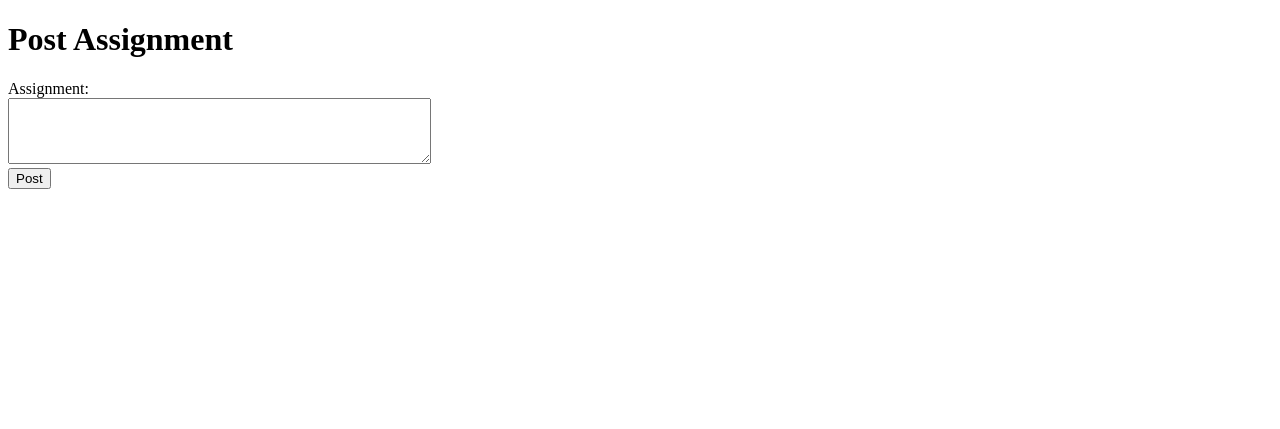
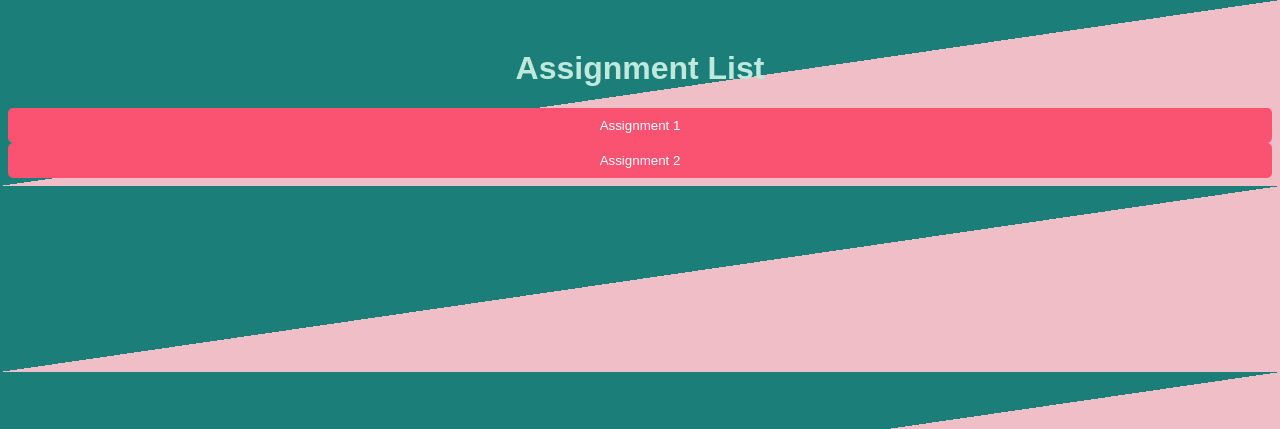
Before and after one commit to m-RaihanUrRashid/Notice-Board, a PHP site: page /Teacher/PostAssignment.php in a window 1280 px wide. Shown: the top 429 px of the page. Run offline with PHP 8.4, Linux system fonts and the light colour scheme.

Commit message:
stylised my pages
finished front end

```diff
--- a/Teacher/Assignment.php
+++ b/Teacher/Assignment.php
@@ -4,6 +4,7 @@
     <meta charset="UTF-8">
     <meta name="viewport" content="width=device-width, initial-scale=1.0">
     <title>Assignment Details</title>
+    <link rel="stylesheet"  href="../styles.css">
 </head>
 <body>
     <h1>Assignment Details</h1>
--- a/Teacher/AssignmentList.php
+++ b/Teacher/AssignmentList.php
@@ -4,6 +4,7 @@
     <meta charset="UTF-8">
     <meta name="viewport" content="width=device-width, initial-scale=1.0">
     <title>Assignment List</title>
+    <link rel="stylesheet"  href="../styles.css">
 </head>
 <body>
     <h1>Assignment List</h1>
--- a/Teacher/Class.php
+++ b/Teacher/Class.php
@@ -4,6 +4,7 @@
     <meta charset="UTF-8">
     <meta name="viewport" content="width=device-width, initial-scale=1.0">
     <title>Classroom [1]</title>
+    <link rel="stylesheet"  href="../styles.css">
 </head>
 <body>
     <h1>Classroom [1]</h1>
--- a/Teacher/ClassList.php
+++ b/Teacher/ClassList.php
@@ -4,6 +4,7 @@
     <meta charset="UTF-8">
     <meta name="viewport" content="width=device-width, initial-scale=1.0">
     <title>Teacher Dashboard</title>
+    <link rel="stylesheet"  href="../styles.css">
 </head>
 <body>
     <h1>Welcome, [Teacher Name]</h1>
--- a/Teacher/MakeAnnouncement.php
+++ b/Teacher/MakeAnnouncement.php
@@ -4,6 +4,7 @@
     <meta charset="UTF-8">
     <meta name="viewport" content="width=device-width, initial-scale=1.0">
     <title>Make Announcement</title>
+    <link rel="stylesheet"  href="../styles.css">
 </head>
 <body>
     <h1>Make Announcement</h1>
--- a/Teacher/PostAssignment.php
+++ b/Teacher/PostAssignment.php
@@ -3,14 +3,13 @@
 <head>
     <meta charset="UTF-8">
     <meta name="viewport" content="width=device-width, initial-scale=1.0">
-    <title>Post Assignment</title>
+    <title>Assignment List</title>
+    <link rel="stylesheet"  href="../styles.css">
 </head>
 <body>
-    <h1>Post Assignment</h1>
-    <form action="process_assignment.php" method="POST">
-        <label for="assignment">Assignment:</label><br>
-        <textarea id="assignment" name="assignment" rows="4" cols="50"></textarea><br>
-        <button type="submit">Post</button>
-    </form>
+    <h1>Assignment List</h1>
+        <button onclick="location.href='Assignment.php?assignment_id=1'">Assignment 1</button>
+        <button onclick="location.href='Assignment.php?assignment_id=2'">Assignment 2</button>
+        <!-- Add more list items for each assignment -->
 </body>
 </html>
```
Also changed, not shown: Teacher/ViewAssignment.php (deleted).
